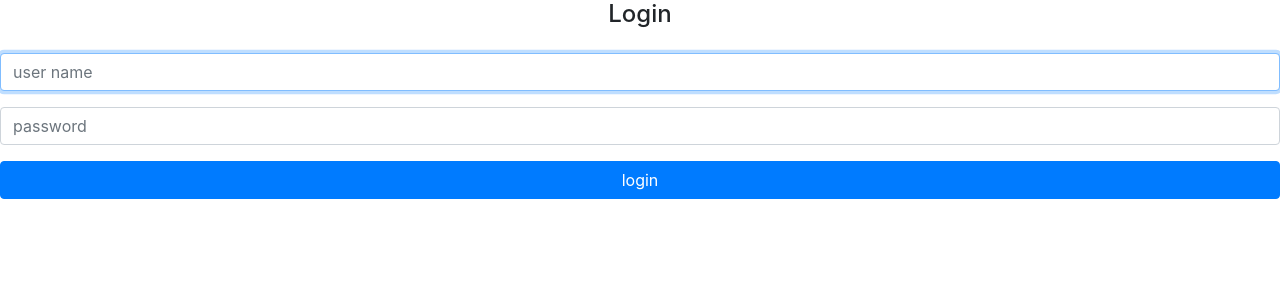
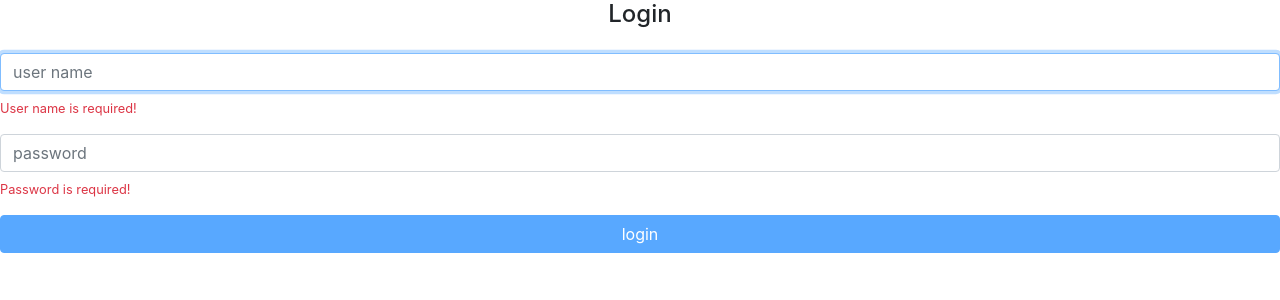
Before and after one commit to muriloargol0/CursoAngularAlura, an Angular app in the folder alurapic/: page / in a window 1280 px wide. Shown: the top 300 px of the page. Built offline with nearby package versions, Linux system fonts and the light colour scheme.

Commit message:
Atualizacoes

```diff
--- a/alurapic/src/app/home/home.module.ts
+++ b/alurapic/src/app/home/home.module.ts
@@ -1,3 +1,5 @@
+import { VmessageModule } from './../shared/components/vmessage/vmessage.module';
+import { CommonModule } from '@angular/common';
 import { NgModule } from "@angular/core";
 import { FormsModule, ReactiveFormsModule } from "@angular/forms";
 import { SignInComponent } from "./signin/signin.component";
@@ -5,8 +7,10 @@
 @NgModule({
     declarations: [SignInComponent],
     imports: [
+        CommonModule,
         FormsModule,
-        ReactiveFormsModule
+        ReactiveFormsModule,
+        VmessageModule
     ]
 })
 export class HomeModule{}
--- a/alurapic/src/app/home/signin/signin.component.html
+++ b/alurapic/src/app/home/signin/signin.component.html
@@ -8,6 +8,10 @@
       placeholder="user name"
       autofocus
     />
+    <ap-vmessage
+      *ngIf="loginForm.get('userName').errors?.required"
+      text="User name is required!"
+    ></ap-vmessage>
   </div>
 
   <div class="form-group">
@@ -17,7 +21,13 @@
       class="form-control"
       placeholder="password"
     />
+    <ap-vmessage
+      *ngIf="loginForm.get('password').errors?.required"
+      text="Password is required!"
+    ></ap-vmessage>
   </div>
 
-  <button class="btn btn-primary btn-block">login</button>
+  <button [disabled]="loginForm.invalid" class="btn btn-primary btn-block">
+    login
+  </button>
 </form>
--- a/alurapic/src/app/home/signin/signin.component.ts
+++ b/alurapic/src/app/home/signin/signin.component.ts
@@ -1,5 +1,5 @@
 import { Component, OnInit } from '@angular/core';
-import { FormBuilder, FormGroup } from '@angular/forms';
+import { FormBuilder, FormGroup, Validators } from '@angular/forms';
 
 @Component({
     templateUrl: './signin.component.html'
@@ -13,8 +13,8 @@
 
     ngOnInit(): void {
         this.loginForm = this.formBuilder.group({
-            userName: [''],
-            password: ['']
+            userName: ['', Validators.required],
+            password: ['', Validators.required]
         });
     }
 }
--- /dev/null
+++ b/alurapic/src/app/shared/components/vmessage/vmessage.component.html
@@ -0,0 +1,3 @@
+<small class="text-danger d-block mt-2">
+  {{ text }}
+</small>
```
Also changed, not shown: alurapic/src/app/shared/components/vmessage/vmessage.component.ts (added, +12 -0 lines), alurapic/src/app/shared/components/vmessage/vmessage.module.ts (added, +16 -0 lines), alurapic/src/app/shared/components/vmessage/vmessage.component.css (added), 1 other file (tests, documents, lock files or other folders).
